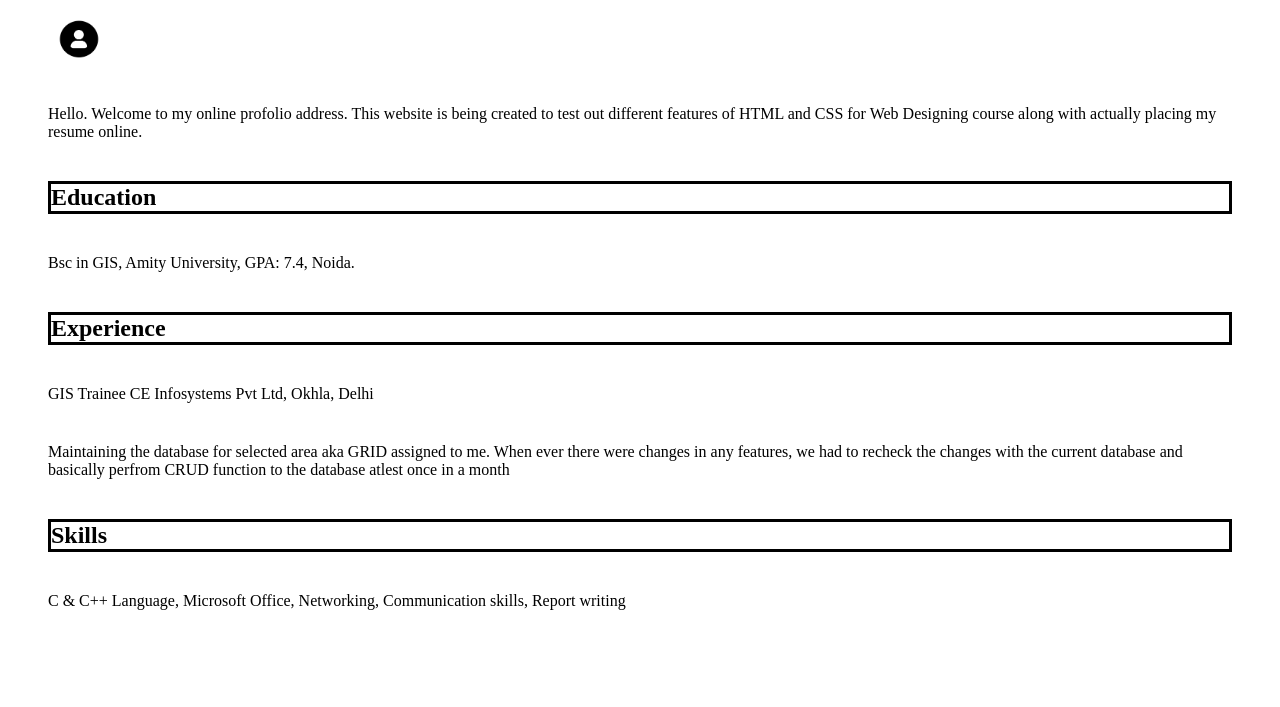
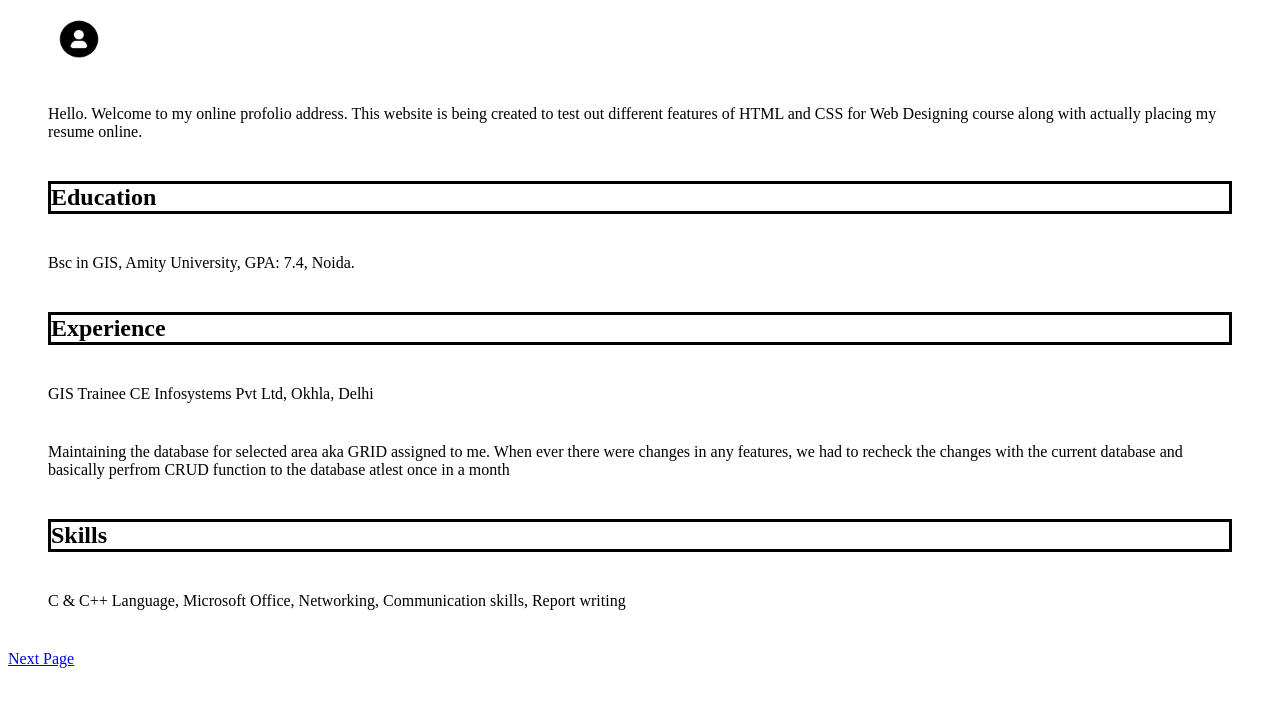
Before and after one commit to vader130012/vader130012.github.io, a plain HTML site: page index.html in a window 1280 px wide. Shown: the part 61-768 px from the top of the page. Drawn offline with Linux system fonts and the light colour scheme.

Commit message:
Update index.html

```diff
--- a/index.html
+++ b/index.html
@@ -30,7 +30,6 @@
 	 <h2>
 		 <p class="solid">Skills</p> </h2>
        <p>C  & C++ Language, Microsoft Office, Networking, Communication skills, Report writing </p>
-
-
+	<A HREF="index2.html">Next Page</A>
      </body>
 </html>
```
